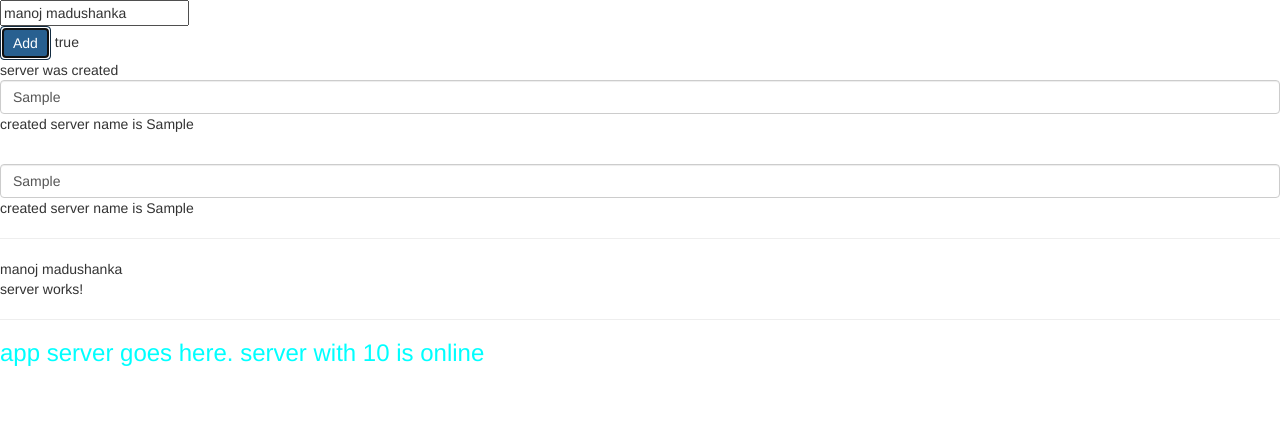
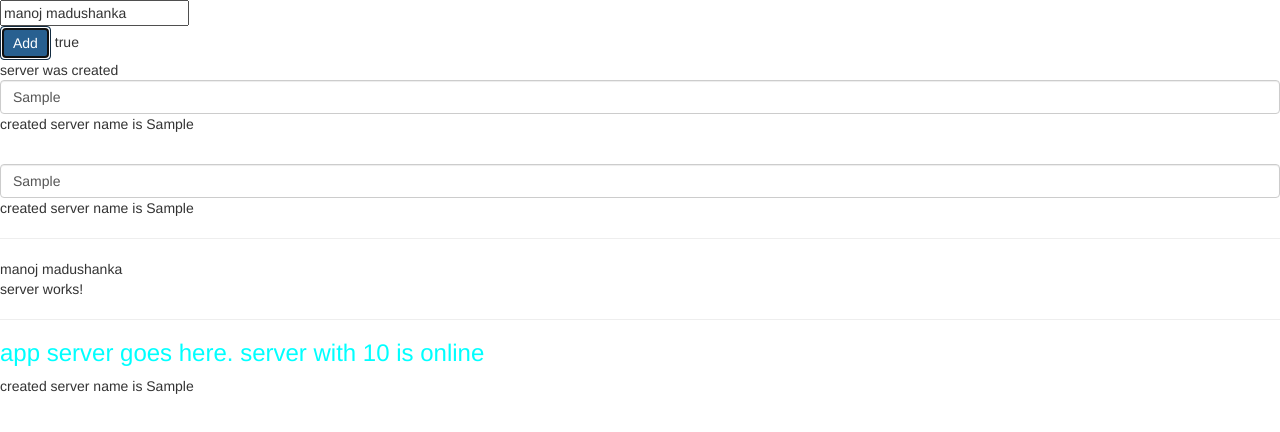
Before and after one commit to manoj1995madushanka/udemy_angular, an Angular app: page / in a window 1280 px wide. Both pictures are taken after typing "Sample" into the empty fields and a click on the button "Add". Shown: the top 432 px of the page. Built offline with nearby package versions, Linux system fonts and the light colour scheme.

Commit message:
ng-if directive

```diff
--- a/src/app/app.component.html
+++ b/src/app/app.component.html
@@ -17,3 +17,8 @@
 <hr>
 {{name}}
 <app-server></app-server>
+
+
+<!--ngIf and else condition-->
+<p *ngIf="serverCreated; else noServer">created server name is {{serverName}}</p>
+<ng-template #noServer><p>Server not created</p></ng-template>
--- a/src/app/app.component.ts
+++ b/src/app/app.component.ts
@@ -11,6 +11,7 @@ export class AppComponent {
   allowServer: boolean = false;
   serverCreationStatus: string = 'no server created yet';
   serverName: string = 'test';
+  serverCreated=false;
 
   /**
    * after 2 seconds allowserver is true
@@ -22,6 +23,7 @@ export class AppComponent {
   }
 
   onCreateServer() {
+    this.serverCreated=true;
     this.serverCreationStatus = 'server was created';
   }
 
```
Also changed, not shown: src/note/angular.txt.
